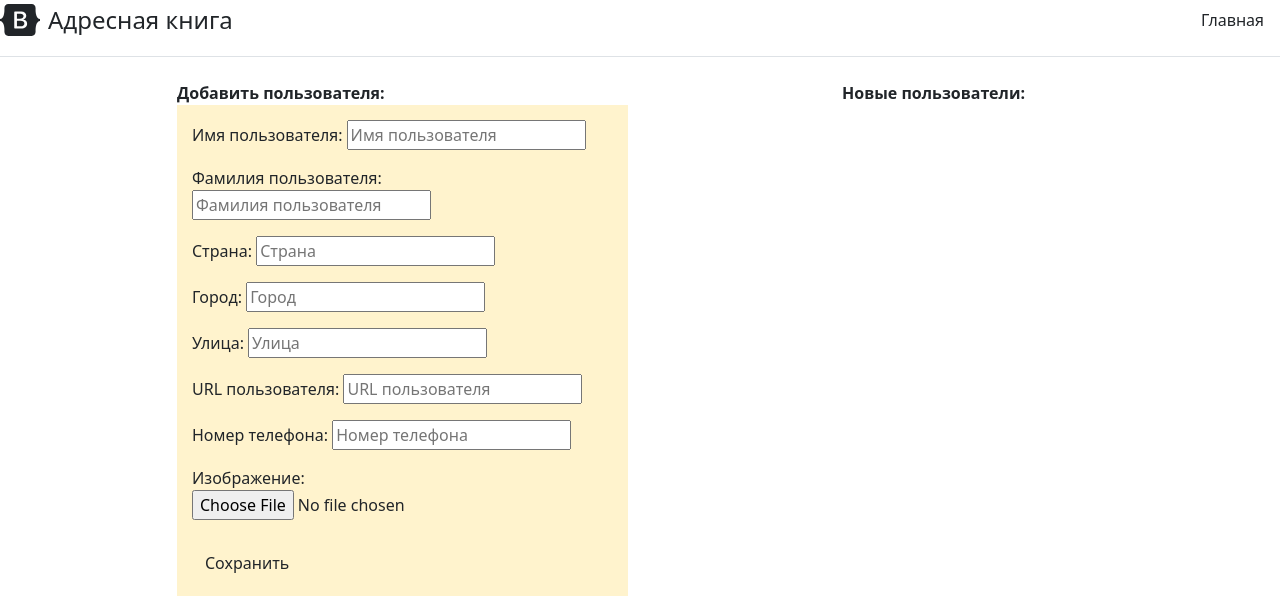
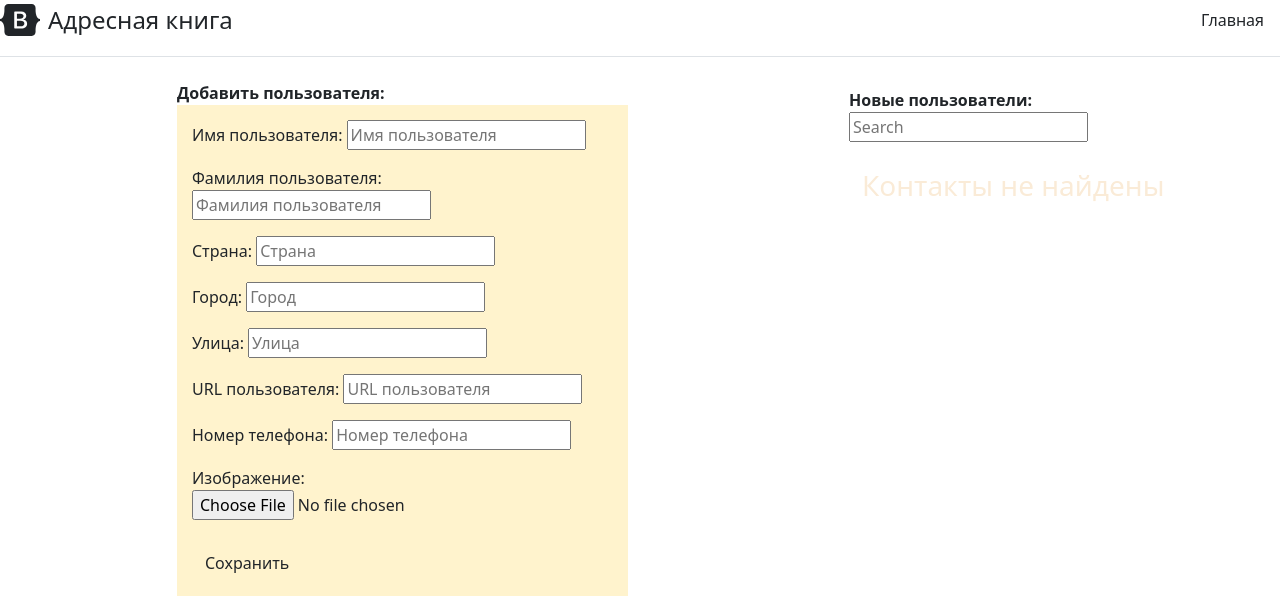
Before and after one commit to Warex1000/Address_book, a Django app: page / in a window 1280 px wide. Shown: the top 596 px of the page. Run offline with Django 3.2, Linux system fonts and the light colour scheme.

Commit message:
Add function search (on fix)

```diff
--- a/mainapp/models.py
+++ b/mainapp/models.py
@@ -1,6 +1,5 @@
 from django.db import models
 from django.core.validators import RegexValidator
-from django.urls import reverse
 
 
 class Users(models.Model):
@@ -20,9 +19,6 @@ class Users(models.Model):
     )
     image = models.ImageField(verbose_name='Изображение', blank=True, null=True)
 
-    # def get_absolute_url(self):
-    #     return reverse('edit', kwargs={"pk": self.pk})
-
     def __str__(self):
         return self.surname
 
--- a/mainapp/templates/mainapp/base.html
+++ b/mainapp/templates/mainapp/base.html
@@ -1,5 +1,14 @@
 <!DOCTYPE html>
 <html lang="ru">
+
+    <style>
+        #search-form {
+
+            padding: 7px;
+
+        }
+    </style>
+
     <head>
         <meta charset="UTF-8">
         <title>Адресная книга</title>
@@ -12,7 +21,7 @@
     </head>
     <body>
         <div class="d-flex flex-column flex-md-row align-items-center pb-3 mb-4 border-bottom">
-              <a href="/" class="d-flex align-items-center text-dark text-decoration-none">
+            <a href="/" class="d-flex align-items-center text-dark text-decoration-none">
                 <svg xmlns="http://www.w3.org/2000/svg" width="40" height="32" class="me-2" viewBox="0 0 118 94" role="img">
                     <title>Bootstrap</title>
                     <path
@@ -20,19 +29,37 @@
                             clip-rule="evenodd"
                             d="M24.509 0c-6.733 0-11.715 5.893-11.492 12.284.214 6.14-.064 14.092-2.066 20.577C8.943 39.365 5.547 43.485 0 44.014v5.972c5.547.529 8.943 4.649 10.951 11.153 2.002 6.485 2.28 14.437 2.066 20.577C12.794 88.106 17.776 94 24.51 94H93.5c6.733 0 11.714-5.893 11.491-12.284-.214-6.14.064-14.092 2.066-20.577 2.009-6.504 5.396-10.624 10.943-11.153v-5.972c-5.547-.529-8.934-4.649-10.943-11.153-2.002-6.484-2.28-14.437-2.066-20.577C105.214 5.894 100.233 0 93.5 0H24.508zM80 57.863C80 66.663 73.436 72 62.543 72H44a2 2 0 01-2-2V24a2 2 0 012-2h18.437c9.083 0 15.044 4.92 15.044 12.474 0 5.302-4.01 10.049-9.119 10.88v.277C75.317 46.394 80 51.21 80 57.863zM60.521 28.34H49.948v14.934h8.905c6.884 0 10.68-2.772 10.68-7.727 0-4.643-3.264-7.207-9.012-7.207zM49.948 49.2v16.458H60.91c7.167 0 10.964-2.876 10.964-8.281 0-5.406-3.903-8.178-11.425-8.178H49.948z"
                             fill="currentColor"
-                    ></path>
+                    >
+                    </path>
                 </svg>
                 <span class="fs-4">Адресная книга</span>
-              </a>
-              <nav class="d-inline-flex mt-2 mt-md-0 ms-md-auto">
+            </a>
+            <nav class="d-inline-flex mt-2 mt-md-0 ms-md-auto">
                 <a class="me-3 py-2 text-dark text-decoration-none" href="{% url 'index' %}">Главная</a>
-              </nav>
+
+
+
+            </nav>
         </div>
+
         <div class="container">
             <div class="row">
                 {% block content %}{% endblock %}
                 <div class="col-4 offset-2">
+
+                    <form action="/" method="GET" class="search-bar" id='search-form'>
                     <b>Новые пользователи:</b>
+                        <input
+                                type="search-name"
+                                class="contact-search"
+                                name="search-area"
+                                placeholder="Search"
+                                value={{search_input}}
+                        >
+                        <i onclick="document.getElementById('search-form').submit();" style="padding-left: 5px;"
+                        class="fas fa-search"></i>
+                    </form>
+
                     {% for info in all_users reversed %}
                         <div class="alert alert-warning ">
                             <div class="row">
@@ -56,6 +83,8 @@
                                 </div>
                             </div>
                         </div>
+                    {% empty %}
+                    <h3 style="color: antiquewhite; padding: 20px;"> Контакты не найдены </h3>
                     {% endfor %}
                 </div>
             </div>
--- a/mainapp/views.py
+++ b/mainapp/views.py
@@ -11,7 +11,13 @@ def index(request):
 
     new_user = UsersForm()
     all_users = Users.objects.all()
-    context = {'all_users': all_users, 'new_user': new_user}
+    search_input = request.GET.get('search_area')
+    if search_input:
+        all_users_search = Users.objects.filter(name__icontains=search_input)
+    else:
+        all_users_search = Users.objects.all()
+        search_input = ''
+    context = {'all_users': all_users, 'new_user': new_user, 'search_input': search_input}
     return render(request, 'mainapp/index.html', context)
 
 
```
